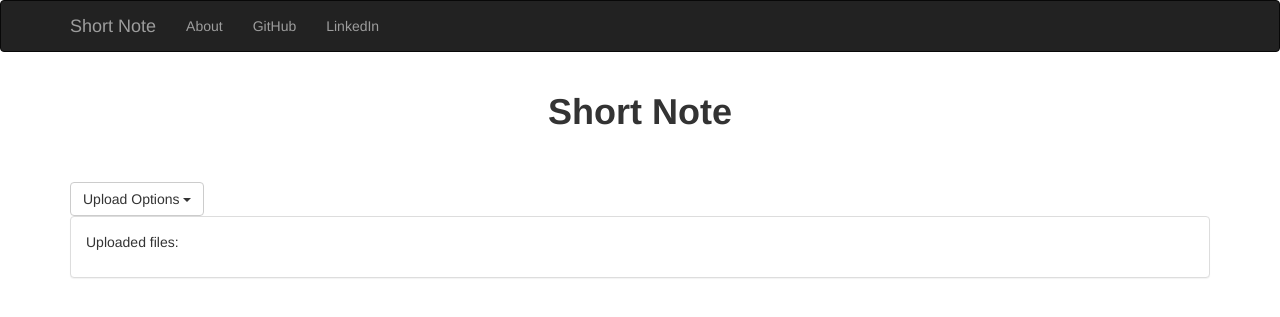
After one commit to Yassr/shortnote, a Django app: template uploads/templates/uploads/home.html in a window 1280 px wide. The commit adds this page. Shown: the top 317 px of the page. Run offline with Django 3.2, Linux system fonts and the light colour scheme; the template is opened without the code that fills it, so the values that code supplies are empty; some libraries are stand-ins or nearby versions.

Commit message:
added file upload
added file upload

```diff
--- a/shortnote/urls.py
+++ b/shortnote/urls.py
@@ -15,7 +15,6 @@ Including another URLconf
 """
 from django.conf import settings
 from django.conf.urls.static import static
-
 from django.conf.urls import url
 from django.contrib import admin
 from uploads import views
@@ -24,6 +23,7 @@ urlpatterns = [
     url(r'^admin/', admin.site.urls),
     url(r'^$', views.home, name='home'),
     url(r'^upload/', views.simple_upload, name='upload'),
+    url(r'^uploads/simple/$', views.simple_upload, name='simple_upload'),
 ]
 
 
--- /dev/null
+++ b/uploads/templates/uploads/home.html
@@ -0,0 +1,86 @@
+<!doctype html>
+<html lang="en">
+  <head>
+    <title>Yassr Blog</title>
+    <!-- Required meta tags -->
+    <meta charset="utf-8">
+    <meta name="viewport" content="width=device-width, initial-scale=1, shrink-to-fit=no">
+
+    <!-- Bootstrap CSS -->
+    <link rel="stylesheet" href="https://maxcdn.bootstrapcdn.com/bootstrap/3.3.7/css/bootstrap.min.css" integrity="sha384-BVYiiSIFeK1dGmJRAkycuHAHRg32OmUcww7on3RYdg4Va+PmSTsz/K68vbdEjh4u" crossorigin="anonymous">
+
+  </head>
+  <body>
+
+   <nav class="navbar navbar-inverse">
+       <div class="container">
+           <div class="navbar-header">
+               <button type="button" class="navbar-toggle" data-toggle="collapse" data-target="#mynav">
+                <span class="icon-bar"></span>
+                <span class="icon-bar"></span>
+                <span class="icon-bar"></span>
+              </button>
+               <a class="navbar-brand">Short Note</a>
+{#               <a class="navbar-brand" href="{% url 'index'  %}">Yassr's Blog</a>#}
+           </div>
+           <div class="collapse navbar-collapse" id="mynav">
+                <ul class="nav navbar-nav">
+                    <li ><a>About</a></li>
+                    <li ><a href="https://github.com/Yassr">GitHub</a></li>
+                    <li ><a href="https://www.linkedin.com/in/yassrshaar/">LinkedIn</a></li>
+                </ul>
+           </div>
+       </div>
+   </nav>
+
+   <div class="container">
+       <h1 class ="text-center"><b>Short Note</b></h1>
+
+     <br /><br />
+    <div class="btn-group">
+      <button type="button" class="btn btn-default dropdown-toggle" data-toggle="dropdown" aria-haspopup="true" aria-expanded="false">
+        Upload Options <span class="caret"></span>
+      </button>
+      <ul class="dropdown-menu">
+        <li><a href="{% url 'simple_upload'  %}">Video Upload</a></li>
+        <li><a href="{% url 'simple_upload'  %}">Audio Upload</a></li>
+        <li><a href="{% url 'simple_upload'  %}">Text File Upload</a></li>
+
+      </ul>
+    </div>
+
+
+    {% block content %}
+
+    <div class="panel panel-default">
+      <div class="panel-body">
+       <p>Uploaded files:</p>
+        <ul>
+            {% for obj in document %}
+              <li>
+                <a href="{{ obj.document.url }}">{{ obj.document.name }}</a>
+                <small>(Uploaded at: {{ obj.uploaded_at }})</small>
+              </li>
+            {% endfor %}
+        </ul>
+      </div>
+    </div>
+
+
+    {% endblock %}
+
+
+
+   </div>
+
+
+    <!-- Optional JavaScript -->
+    <!-- jQuery first, then Popper.js, then Bootstrap JS -->
+    <script src="https://code.jquery.com/jquery-3.2.1.slim.min.js" integrity="sha384-KJ3o2DKtIkvYIK3UENzmM7KCkRr/rE9/Qpg6aAZGJwFDMVNA/GpGFF93hXpG5KkN" crossorigin="anonymous"></script>
+    <script src="https://cdnjs.cloudflare.com/ajax/libs/popper.js/1.12.3/umd/popper.min.js" integrity="sha384-vFJXuSJphROIrBnz7yo7oB41mKfc8JzQZiCq4NCceLEaO4IHwicKwpJf9c9IpFgh" crossorigin="anonymous"></script>
+    <script src="https://maxcdn.bootstrapcdn.com/bootstrap/3.3.7/js/bootstrap.min.js" integrity="sha384-Tc5IQib027qvyjSMfHjOMaLkfuWVxZxUPnCJA7l2mCWNIpG9mGCD8wGNIcPD7Txa" crossorigin="anonymous"></script>
+
+
+
+</body>
+</html>
--- a/uploads/templates/uploads/simple_upload.html
+++ b/uploads/templates/uploads/simple_upload.html
@@ -1,4 +1,4 @@
-{% extends 'base.html' %}
+{#{% extends 'base.html' %}#}
 
 {% load static %}
 
--- a/uploads/views.py
+++ b/uploads/views.py
@@ -1,9 +1,10 @@
 from django.shortcuts import render
 from django.conf import settings
 from django.core.files.storage import FileSystemStorage
+
 # Create your views here.
 def home(request):
-    return render(request,'uploads/index.html')
+    return render(request, 'uploads/home.html')
 
 
 def simple_upload(request):
```
Also changed, not shown: requirements.txt (added, +7 -0 lines), templates/base.html (added, +11 -0 lines), uploads/templates/uploads/index.html (deleted, +0 -66 lines), uploads/migrations/0001_initial.py (added), 2 other files.
